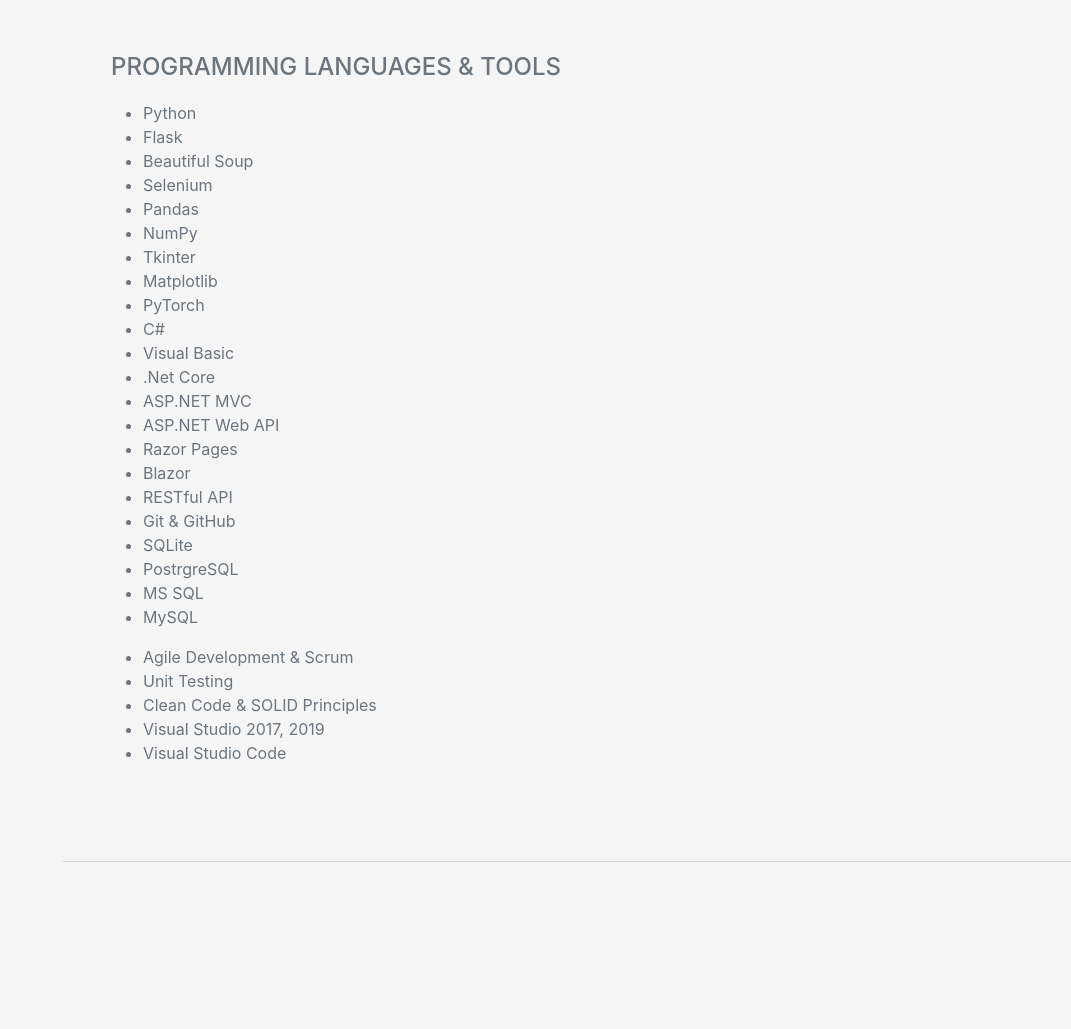
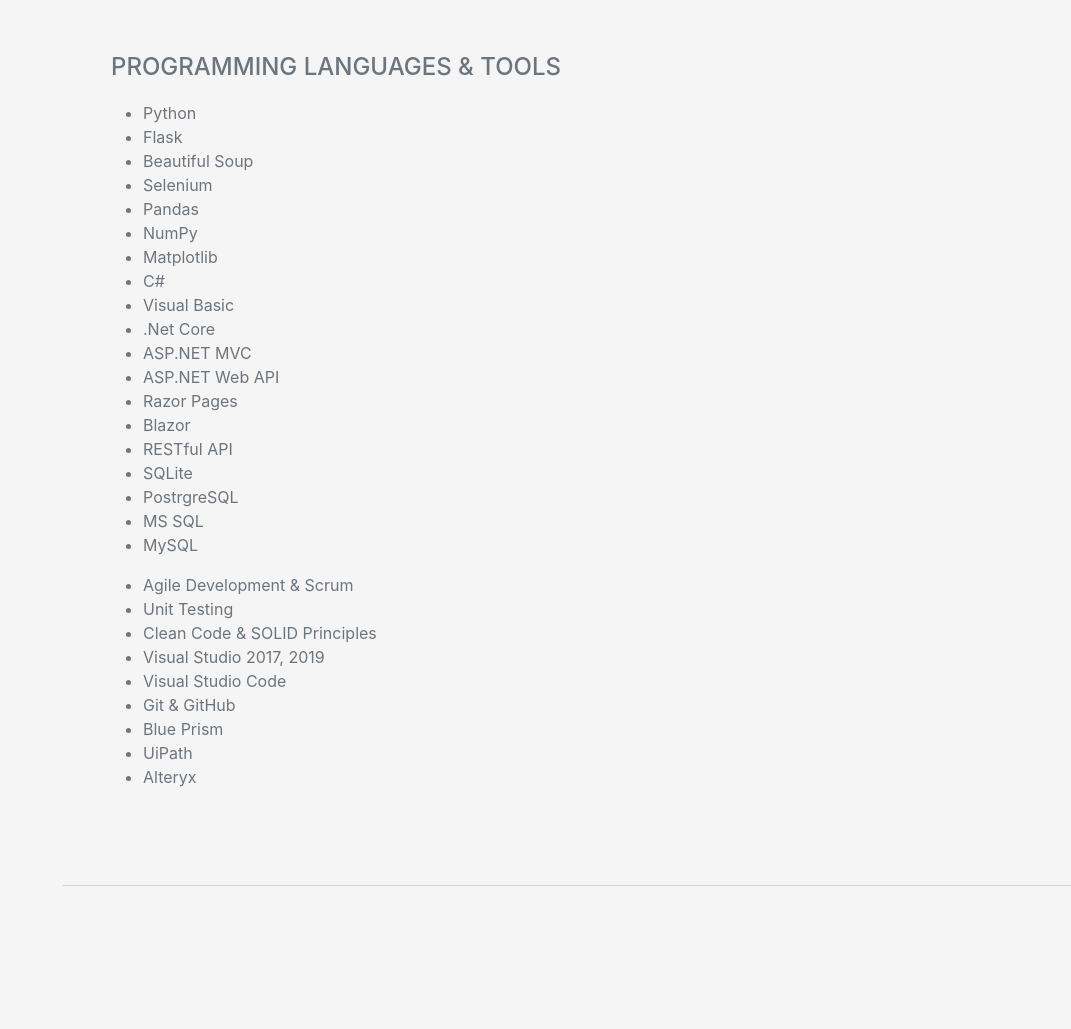
Before and after one commit to geba89/personalWebsite, a Flask app: page / in a window 1280 px wide. Shown: the part 3643-4672 px from the top of the page, without its empty margins (209-1280 px from the left). Run offline with Flask 2, Linux system fonts and the light colour scheme; some libraries are stand-ins or nearby versions; some web fonts are replaced.

Commit message:
changes in skills

```diff
--- a/templates/index.html
+++ b/templates/index.html
@@ -226,9 +226,7 @@
                         <li>Selenium</li>
                         <li>Pandas</li>
                         <li>NumPy</li>
-                        <li>Tkinter</li>
                         <li>Matplotlib</li>
-                        <li>PyTorch</li>
                         <li>C#</li>
                         <li>Visual Basic</li>
                         <li>.Net Core</li>
@@ -237,7 +235,6 @@
                         <li>Razor Pages</li>
                         <li>Blazor</li>
                         <li>RESTful API</li>
-                        <li>Git & GitHub</li>
                         <li>SQLite</li>
                         <li>PostrgreSQL</li>
                         <li>MS SQL</li>
@@ -250,6 +247,10 @@
                         <li>Clean Code & SOLID Principles</li>
                         <li>Visual Studio 2017, 2019</li>
                         <li>Visual Studio Code</li>
+                        <li>Git & GitHub</li>
+                        <li>Blue Prism</li>
+                        <li>UiPath</li>
+                        <li>Alteryx</li>
                     </ul>
                 </div>
             </section>
@@ -260,7 +261,7 @@
                     <h2 class="mb-5">Interests</h2>
                     <p>I am currently fascinated in Machine Learning and AI and all that because I have recently found a new hobby, its Deep Racer league on AWS platform, where you train your model of a car using deep learning
                         and you participate in race against other players.<br> It's so much fun for me. When I started racing I had only little knowledge how deep learning works, thats why I started learning about it. <br>
-                        As you could see in my education I dont have background in computer science so right now I am catching up and enjoying this. All my recent knowledge comes from self learning - books and udemy courses plus some research on web. Thanks<br>
+                        As you could see in my education I dont have background in computer science so right now I am catching up and enjoying this. All my recent knowledge comes from self learning - books and udemy courses plus some research on web.<br>
                     </p>
                 </div>
             </section>
```
